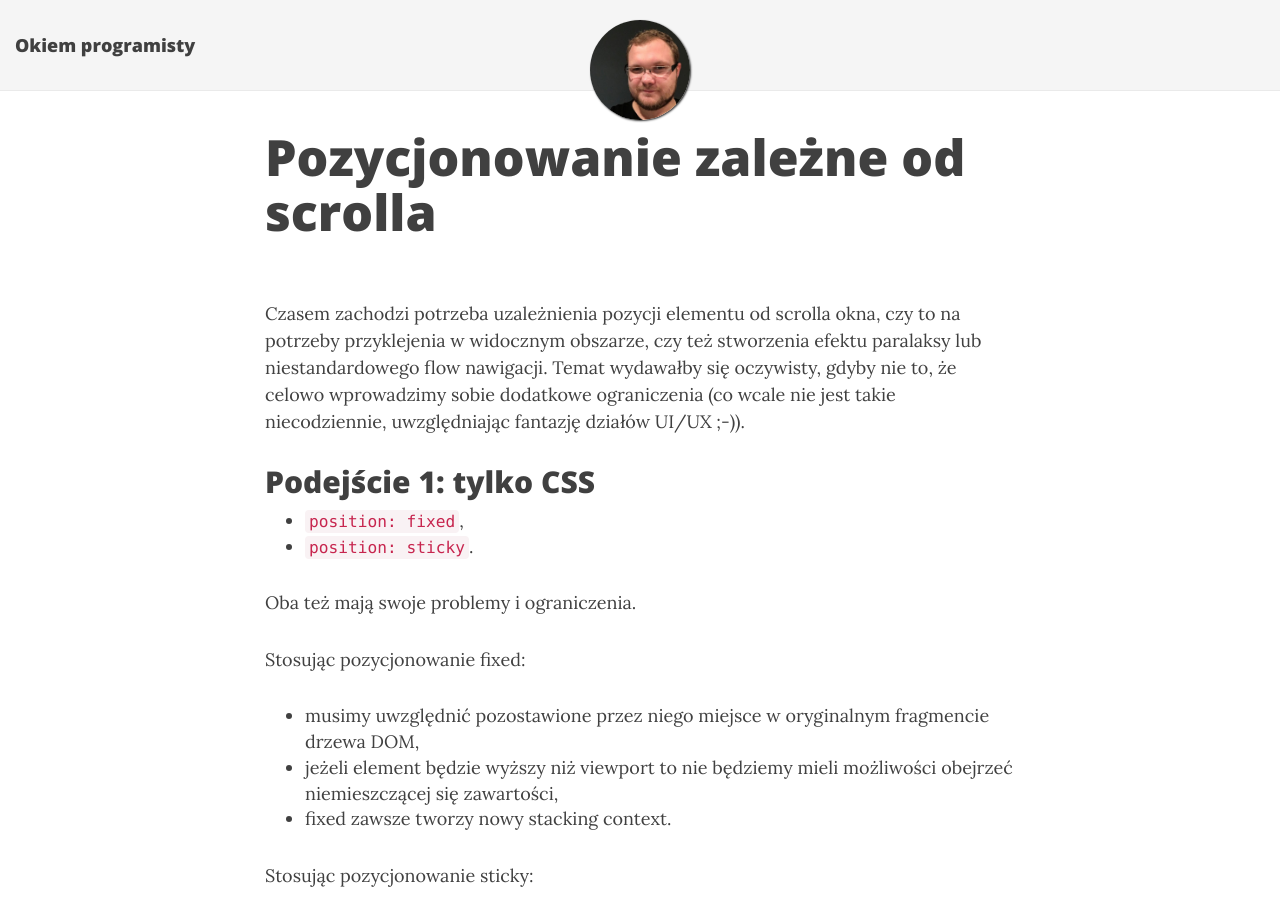
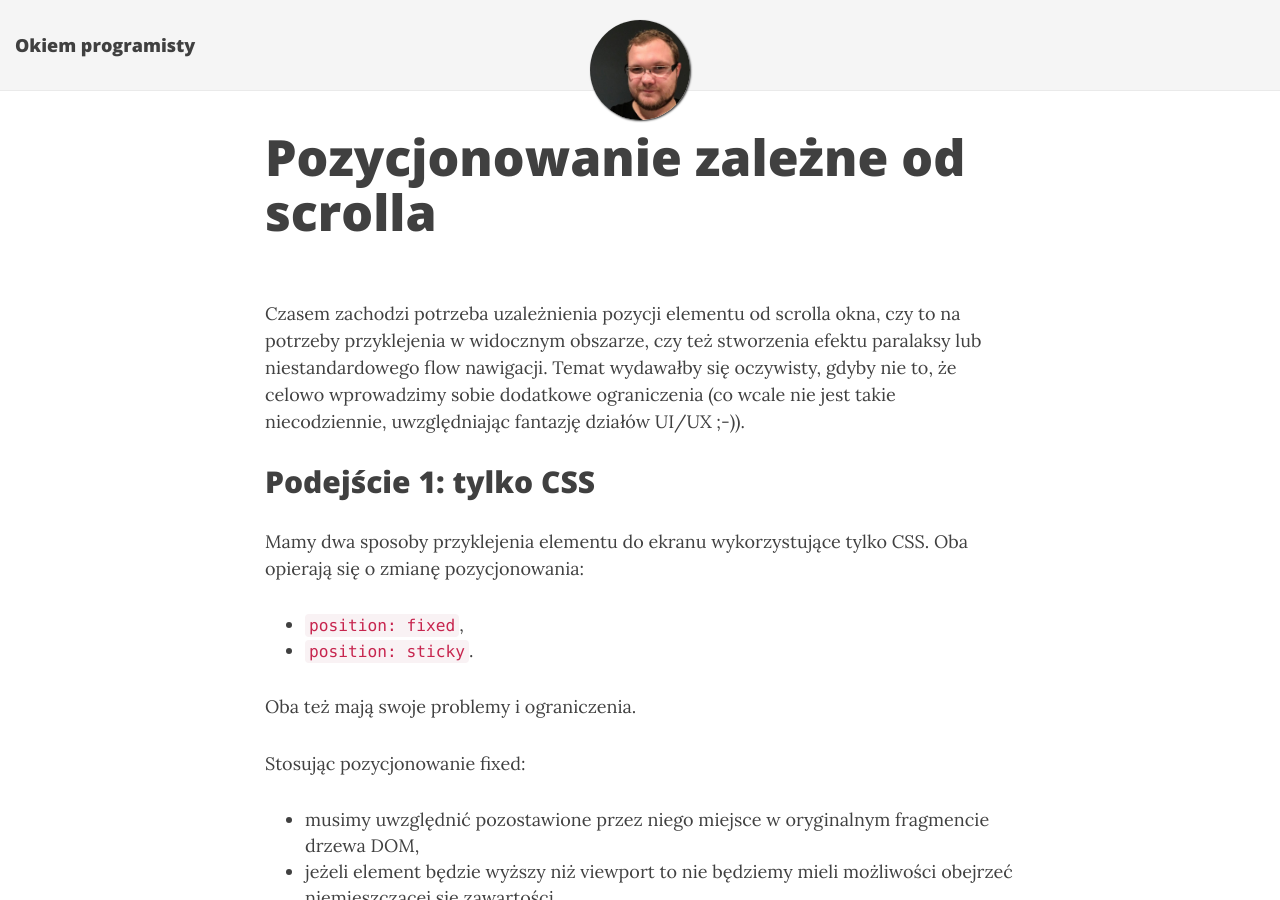
Before and after one commit to glipecki/glipecki.github.io, a Jekyll site: the page built from _posts/2019-01-11-pozycjonowanie-zale-ne-od-scrolla.md, in a window 1280 px wide and 900 px high. Built offline with Jekyll 4.4.1, drawn with Linux system fonts in a browser that asks for light colours; nearby versions of some CDN libraries; comment, search, counter and statistics services are not loaded.

Commit message:
Update 2019-01-11-pozycjonowanie-zale-ne-od-scrolla.md

```diff
--- a/_posts/2019-01-11-pozycjonowanie-zale-ne-od-scrolla.md
+++ b/_posts/2019-01-11-pozycjonowanie-zale-ne-od-scrolla.md
@@ -6,6 +6,8 @@ title: Pozycjonowanie zależne od scrolla
 Czasem zachodzi potrzeba uzależnienia pozycji elementu od scrolla okna, czy to na potrzeby przyklejenia w widocznym obszarze, czy też stworzenia efektu paralaksy lub niestandardowego flow nawigacji. Temat wydawałby się oczywisty, gdyby nie to, że celowo wprowadzimy sobie dodatkowe ograniczenia (co wcale nie jest takie niecodziennie, uwzględniając fantazję działów UI/UX ;-)).
 
 ## Podejście 1: tylko CSS
+Mamy dwa sposoby przyklejenia elementu do ekranu wykorzystujące tylko CSS. Oba opierają się o zmianę pozycjonowania:
+
 * `position: fixed`,
 * `position: sticky`.
 
```
